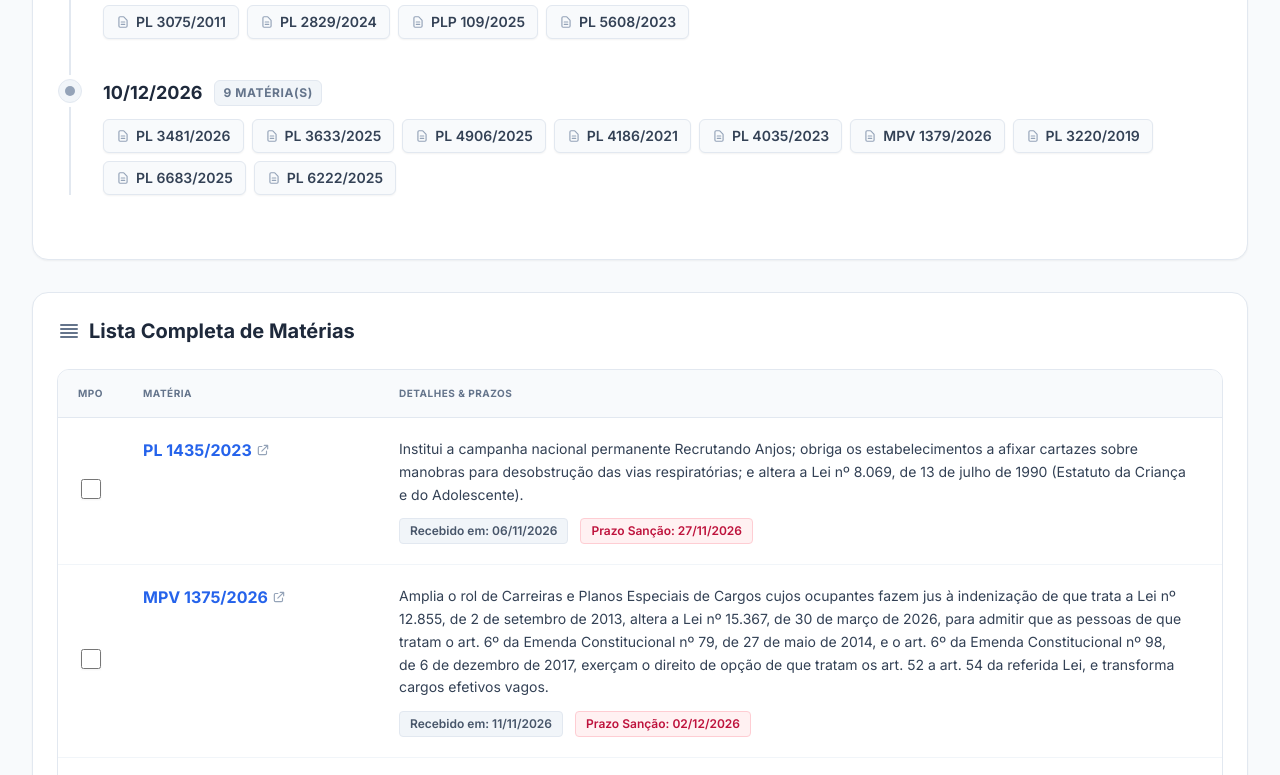
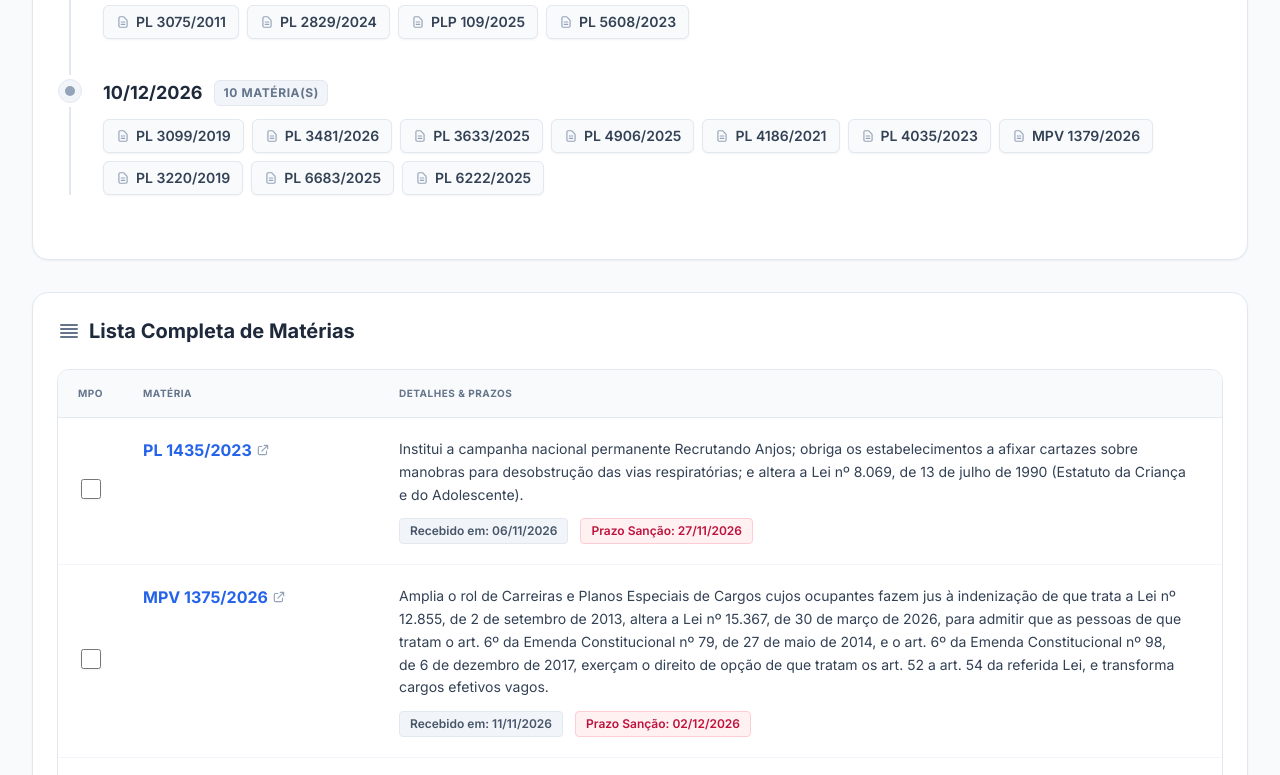
Before and after one commit to atrfisch/painel_sancoes_MPO, a plain HTML site: page index.html in a window 1280 px wide. Shown: the part 899-1674 px from the top of the page. Drawn offline with nearby package versions, Linux system fonts and the light colour scheme.

Commit message:
Robô: Atualização automática dos dados de sanção

```diff
--- a/index.html
+++ b/index.html
@@ -190,6 +190,12 @@
         "ementa": "Dispõe sobre as condições de trabalho de mulheres com diagnóstico, em tratamento ou em período de espera de remissão de câncer de mama.",
         "recebimento": "2026-11-16",
         "prazo": "2026-12-07"
+    },
+    {
+        "materia": "PL 3099/2019",
+        "ementa": "Altera a Lei nº 8.080, de 19 de setembro de 1990 (Lei Orgânica da Saúde), para prever o estímulo ao autocuidado responsável na assistência às pessoas no âmbito do Sistema Único de Saúde (SUS); cria a Política Nacional de Autocuidado; e institui o Dia Nacional do Autocuidado.",
+        "recebimento": "2026-11-19",
+        "prazo": "2026-12-10"
     },
     {
         "materia": "PL 3481/2026",
```
